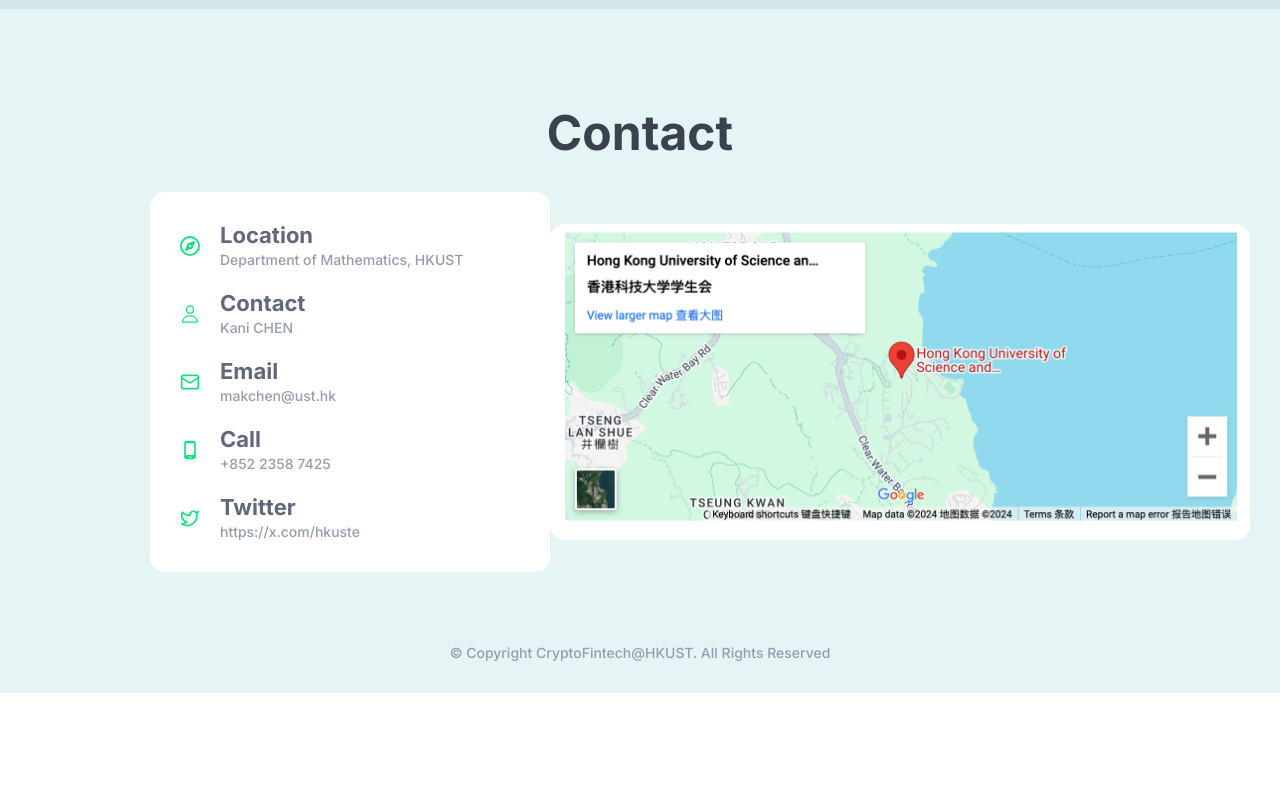
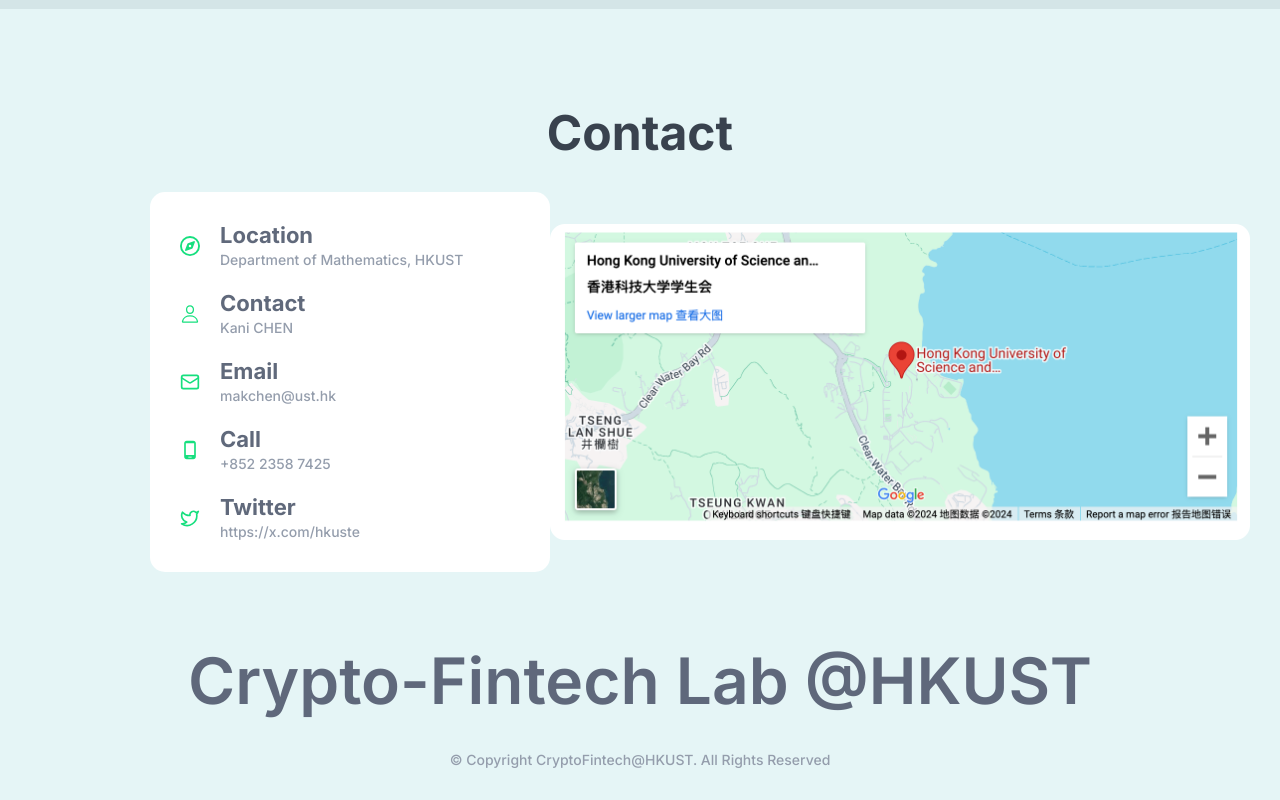
Before and after one commit to Sitong123/cryptofintechlabhk, a React (Vite) app: page / in a window 1280 px wide. Shown: the part 4130-4930 px from the top of the page. Before the commit the page ends 4823 px from the top, so only its background shows below. Built offline with nearby package versions, Linux system fonts and the light colour scheme.

Commit message:
add footer title

```diff
--- a/src/components/contact/index.less
+++ b/src/components/contact/index.less
@@ -86,14 +86,6 @@
       align-items: center;
     }
   }
-
-  .copyright {
-    text-align: center;
-    color: #949dac;
-    font-size: 14px;
-    font-weight: 500;
-    margin-top: 60px;
-  }
 }
 
 @media (max-width: 1200px) {
--- a/src/components/contact/index.tsx
+++ b/src/components/contact/index.tsx
@@ -27,10 +27,6 @@
           <img src={Temp} alt="" />
         </div>
       </section>
-
-      <p className="copyright">
-        © Copyright CryptoFintech@HKUST. All Rights Reserved
-      </p>
     </div>
   );
 }
--- /dev/null
+++ b/src/components/footer/index.less
@@ -0,0 +1,22 @@
+.footer {
+  background-color: #e5f5f6;
+  padding: 30px 0 30px;
+
+  .footer-title {
+    text-align: center;
+    font-size: 64px;
+    font-weight: 600;
+    // text-shadow: 0 4px 4px #00000040;
+    line-height: 77px;
+    margin-bottom: 20px;
+    color: #5f687b;
+  }
+
+  .copyright {
+    text-align: center;
+    color: #949dac;
+    font-size: 14px;
+    font-weight: 500;
+    margin-top: 30px;
+  }
+}
--- /dev/null
+++ b/src/components/footer/index.tsx
@@ -0,0 +1,13 @@
+import './index.less';
+function Footer() {
+  return (
+    <div className="footer">
+      <h1 className="footer-title">Crypto-Fintech Lab @HKUST</h1>
+      <p className="copyright">
+        © Copyright CryptoFintech@HKUST. All Rights Reserved
+      </p>
+    </div>
+  );
+}
+
+export default Footer;
--- a/src/components/header/index.tsx
+++ b/src/components/header/index.tsx
@@ -42,6 +42,7 @@
               to={item}
               smooth={true}
               duration={500}
+              offset={-72}
               className="navigation-link"
               activeClass="active-link"
               spy={true}
@@ -63,6 +64,7 @@
               to={item}
               smooth={true}
               duration={500}
+              offset={-72}
               className="navigation-link"
               activeClass="active-link"
               spy={true}
--- a/src/routes/Home/index.tsx
+++ b/src/routes/Home/index.tsx
@@ -13,6 +13,7 @@
 import { Element } from 'react-scroll';
 
 import './index.less';
+import Footer from '@/components/footer';
 
 function Home() {
   return (
@@ -42,6 +43,8 @@
       <Element name="Contact">
         <Contact />
       </Element>
+
+      <Footer />
     </div>
   );
 }
--- a/src/routes/Root.tsx
+++ b/src/routes/Root.tsx
@@ -1,14 +1,11 @@
 import Header from '@/components/header';
-import ScrollToTop from '@/components/scrollToTop';
 import { Outlet } from 'react-router-dom';
 
 function Root() {
   return (
     <>
-      <ScrollToTop>
-        <Header />
-        <Outlet />
-      </ScrollToTop>
+      <Header />
+      <Outlet />
     </>
   );
 }
```
